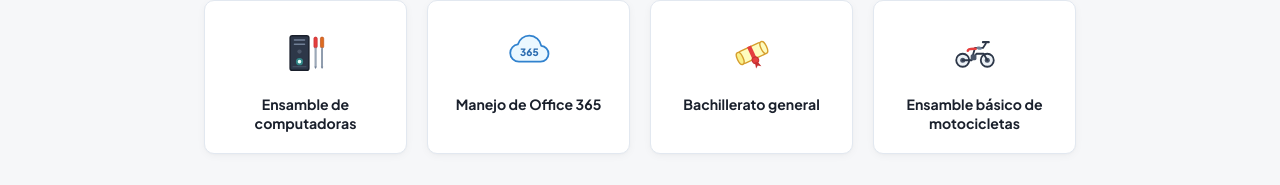
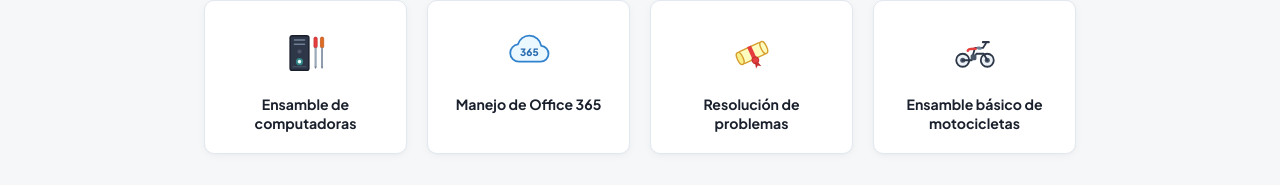
Before and after one commit to Crixx123/portafolio-cv, a plain HTML site: page index.html in a window 1280 px wide. Shown: the part 523-708 px from the top of the page. Drawn offline with Linux system fonts and the light colour scheme.

Commit message:
Update index.html

```diff
--- a/index.html
+++ b/index.html
@@ -125,7 +125,7 @@
               </g>
             </svg>
           </div>
-          <h3 class="skill-name">Bachillerato general</h3>
+          <h3 class="skill-name">Resolución de problemas</h3>
         </article>
 
         <!-- Habilidad 4: Ensamble básico de motocicletas -->
```
